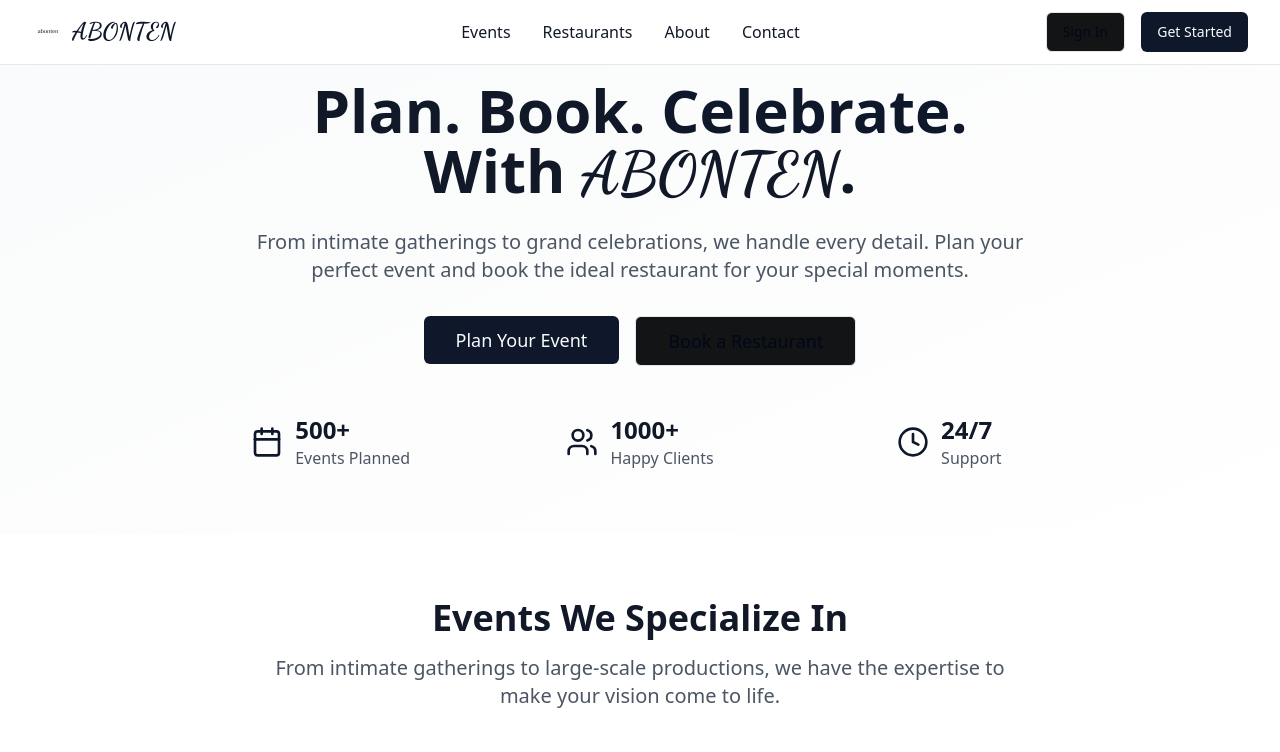
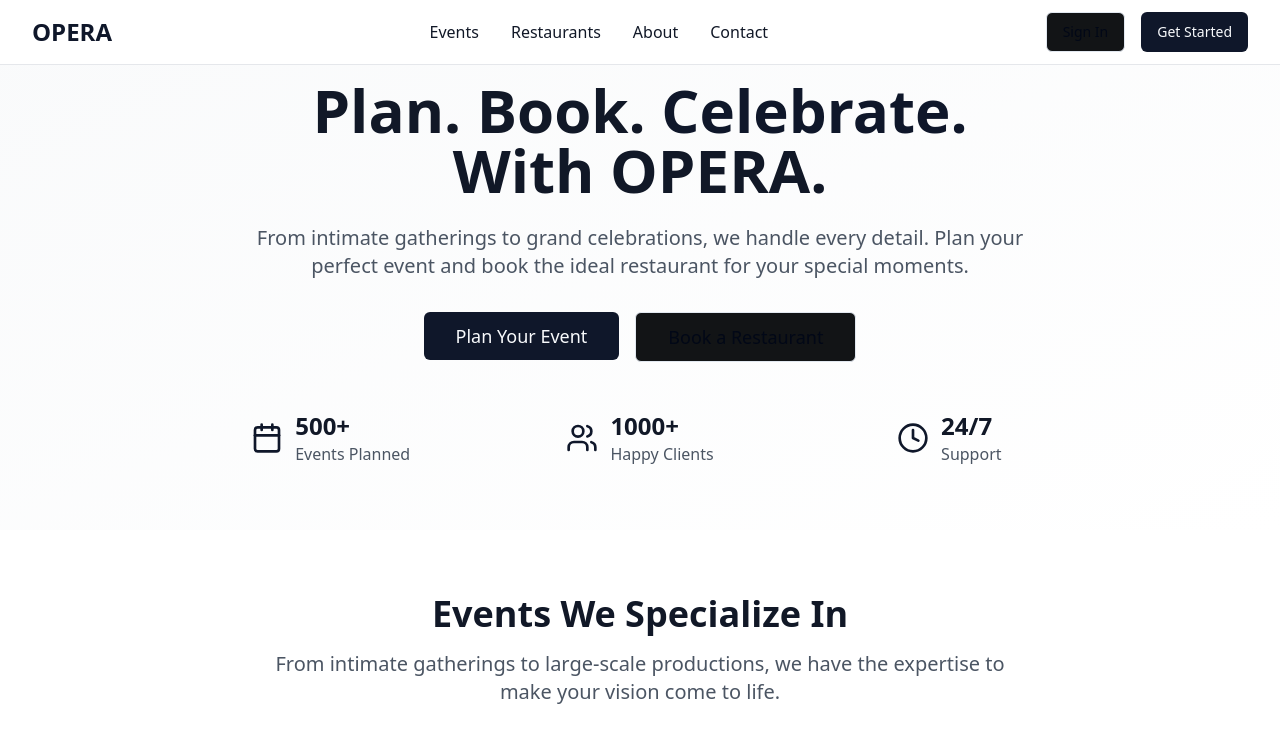
Before and after one commit to pinaflo/aowusu-event-spark, a React (Vite) app: page / in a window 1280 px wide. Shown: the top 752 px of the page. Built offline with nearby package versions, Linux system fonts and the light colour scheme.

Commit message:
Refactor: Change company name to OPERA
Replace all instances of "abonten" with "OPERA" and revert the company name to regular bold font.

```diff
--- a/src/components/Footer.tsx
+++ b/src/components/Footer.tsx
@@ -7,14 +7,14 @@ export const Footer = () => {
       <div className="max-w-7xl mx-auto px-4 sm:px-6 lg:px-8">
         <div className="grid grid-cols-1 md:grid-cols-3 gap-8">
           <div className="col-span-1">
-            <div className="text-2xl font-bold mb-4 font-cursive">ABONTEN</div>
+            <div className="text-2xl font-bold mb-4">OPERA</div>
             <p className="text-gray-400 mb-6 max-w-md">
               Your trusted partner for unforgettable events and exceptional dining experiences.
               Making every celebration perfect, one detail at a time.
             </p>
             <div className="flex space-x-4" role="group" aria-label="Social media links">
               <a
-                href="https://facebook.com/abonten"
+                href="https://facebook.com/opera"
                 className="text-gray-400 hover:text-white focus:text-white focus:outline-none focus:ring-2 focus:ring-white focus:ring-offset-2 focus:ring-offset-gray-900 transition-colors"
                 target="_blank"
                 rel="noopener noreferrer"
@@ -23,7 +23,7 @@ export const Footer = () => {
                 <Facebook className="h-6 w-6" />
               </a>
               <a
-                href="https://instagram.com/abonten"
+                href="https://instagram.com/opera"
                 className="text-gray-400 hover:text-white focus:text-white focus:outline-none focus:ring-2 focus:ring-white focus:ring-offset-2 focus:ring-offset-gray-900 transition-colors"
                 target="_blank"
                 rel="noopener noreferrer"
@@ -32,7 +32,7 @@ export const Footer = () => {
                 <Instagram className="h-6 w-6" />
               </a>
               <a
-                href="mailto:info@abonten.com"
+                href="mailto:info@opera.com"
                 className="text-gray-400 hover:text-white focus:text-white focus:outline-none focus:ring-2 focus:ring-white focus:ring-offset-2 focus:ring-offset-gray-900 transition-colors"
                 aria-label="Send us an email"
               >
@@ -137,7 +137,7 @@ export const Footer = () => {
         <div className="border-t border-gray-800 pt-8 mt-8">
           <div className="flex flex-col md:flex-row justify-between items-center">
             <p className="text-gray-400 text-sm">
-              © {new Date().getFullYear()} ABONTEN. All rights reserved.
+              © {new Date().getFullYear()} OPERA. All rights reserved.
             </p>
             <nav className="flex space-x-6 mt-4 md:mt-0" aria-label="Legal links">
               <a
--- a/src/components/HeroSection.tsx
+++ b/src/components/HeroSection.tsx
@@ -10,7 +10,7 @@ export const HeroSection = () => {
           <h1 className="text-5xl md:text-6xl font-bold text-gray-900 mb-6">
             Plan. Book. <span className="text-primary">Celebrate.</span>
             <br />
-            With <span className="font-cursive">ABONTEN</span>.
+            With OPERA.
           </h1>
           <p className="text-xl text-gray-600 mb-8 max-w-3xl mx-auto">
             From intimate gatherings to grand celebrations, we handle every detail.
--- a/src/components/Navbar.tsx
+++ b/src/components/Navbar.tsx
@@ -1,7 +1,6 @@
 import React, { useState } from "react";
 import { Button } from "@/components/ui/button";
 import { Menu, X } from "lucide-react";
-import abontenLogo from "@/assets/abonten-logo.png";
 
 export const Navbar: React.FC = () => {
   const [isOpen, setIsOpen] = useState(false);
@@ -11,8 +10,7 @@ export const Navbar: React.FC = () => {
       <div className="max-w-7xl mx-auto px-4 sm:px-6 lg:px-8">
         <div className="flex justify-between items-center h-16">
           <div className="flex items-center">
-            <img src={abontenLogo} alt="abonten" className="h-8 w-8 mr-2" />
-            <div className="text-2xl font-bold text-primary font-cursive">ABONTEN</div>
+            <div className="text-2xl font-bold text-primary">OPERA</div>
           </div>
 
           <div className="hidden md:block">
--- a/src/components/Testimonials.tsx
+++ b/src/components/Testimonials.tsx
@@ -15,7 +15,7 @@ const testimonials: Testimonial[] = [
     name: "Sarah Johnson",
     event: "Wedding",
     rating: 5,
-    text: "ABONTEN made our dream wedding come true! Every detail was perfect, from the venue coordination to the last dance. They truly understood our vision.",
+    text: "OPERA made our dream wedding come true! Every detail was perfect, from the venue coordination to the last dance. They truly understood our vision.",
     image: "👰"
   },
   {
@@ -29,7 +29,7 @@ const testimonials: Testimonial[] = [
     name: "Elena Rodriguez",
     event: "Birthday Celebration",
     rating: 5,
-    text: "My 40th birthday party was absolutely magical! ABONTEN took care of everything while I enjoyed celebrating with my loved ones. Highly recommend!",
+    text: "My 40th birthday party was absolutely magical! OPERA took care of everything while I enjoyed celebrating with my loved ones. Highly recommend!",
     image: "🎉"
   },
   {
@@ -51,7 +51,7 @@ export const Testimonials: React.FC = () => {
           </h2>
           <p className="text-xl text-gray-600 max-w-3xl mx-auto">
             Don't just take our word for it. Here's what our satisfied clients
-            have to say about their ABONTEN experience.
+            have to say about their OPERA experience.
           </p>
         </div>
 
```
